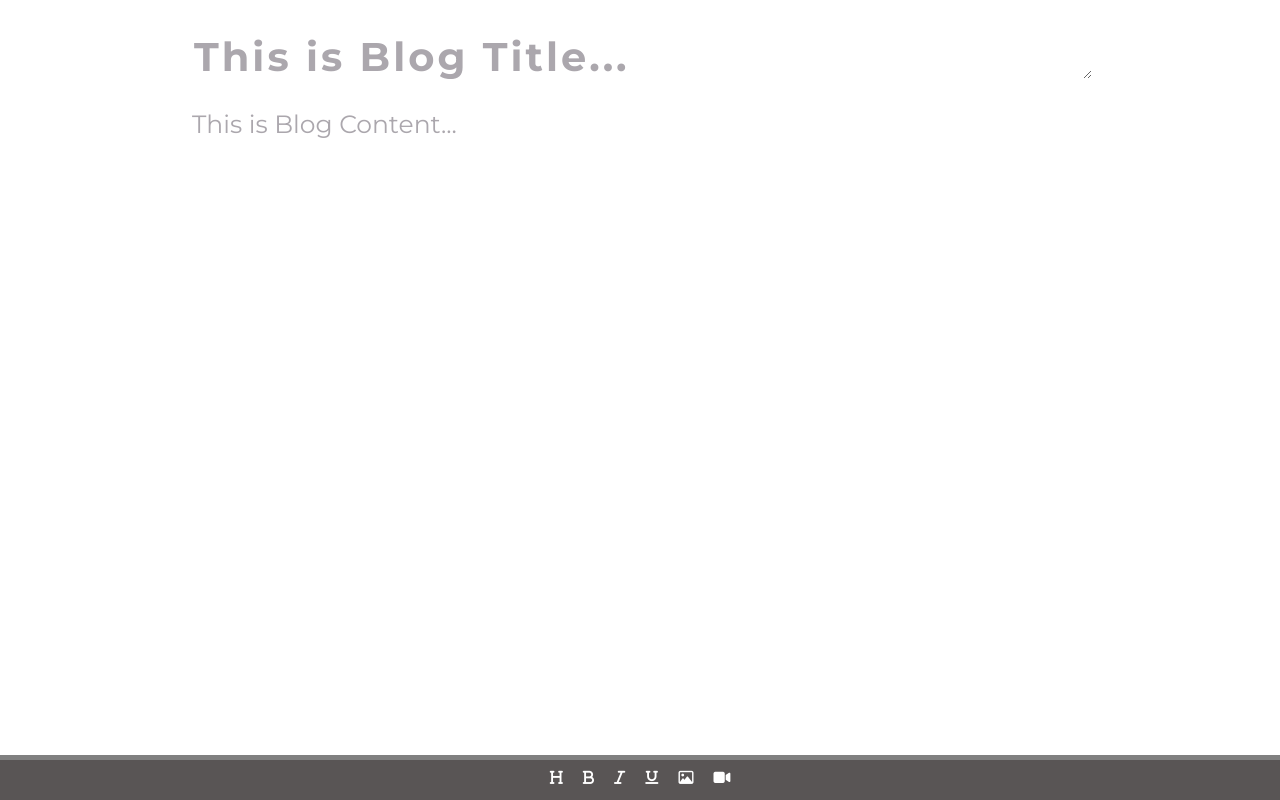
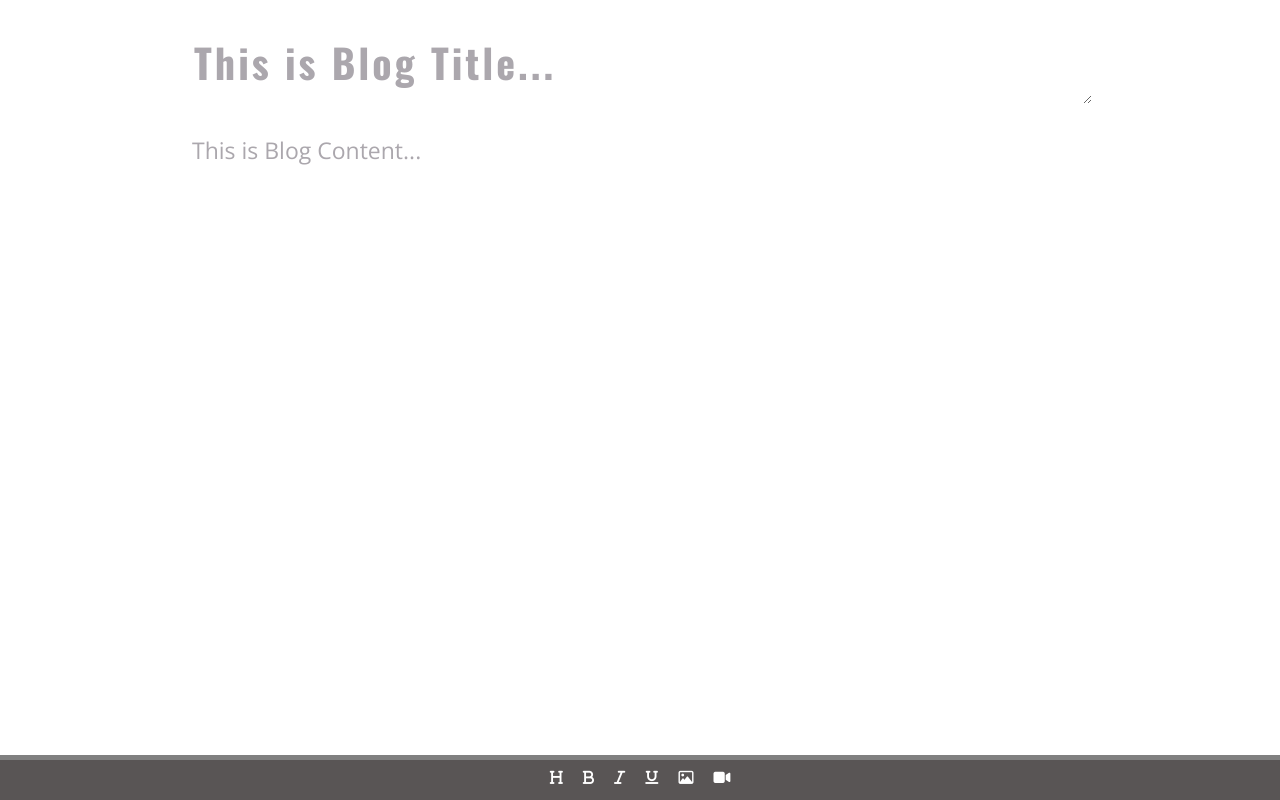
Before and after one commit to love1024/LearningKin, an Angular app: page / in a window 1280 px wide. Built offline with nearby package versions, Linux system fonts and the light colour scheme.

Commit message:
Added style

```diff
--- a/src/app/creator/creator.component.scss
+++ b/src/app/creator/creator.component.scss
@@ -3,7 +3,6 @@
   border: 0;
   width:100%;
   overflow: hidden;
-  font-family: 'Montserrat', sans-serif;
   &:focus {
     outline: none;
   }
@@ -29,19 +28,22 @@ h2 {
 .title {
   @include common();
   letter-spacing: 3px;
+  font-family: 'Oswald', sans-serif;
   font-size: 40px;
   font-weight: 600;
   color:#383636;
   height: 45px;
   margin-top: 30px;
   margin-bottom:30px;
+  min-height: 70px;
 }
 
 
 .content {
   @include common();
   min-height: 30px;
-  font-size: 25px;
+  font-family: 'Open Sans', sans-serif;
+  font-size: 23px;
   font-weight: 400;
   color:#282525;
   cursor: text;
--- a/src/index.html
+++ b/src/index.html
@@ -12,7 +12,7 @@
       type="image/x-icon"
       href="favicon.ico">
     <script src="https://use.fontawesome.com/bb9b2c8f91.js"></script>
-    <link href="https://fonts.googleapis.com/css?family=Montserrat:400,700"
+    <link href="https://fonts.googleapis.com/css?family=Open+Sans|Oswald:700"
       rel="stylesheet">
   </head>
 
```
